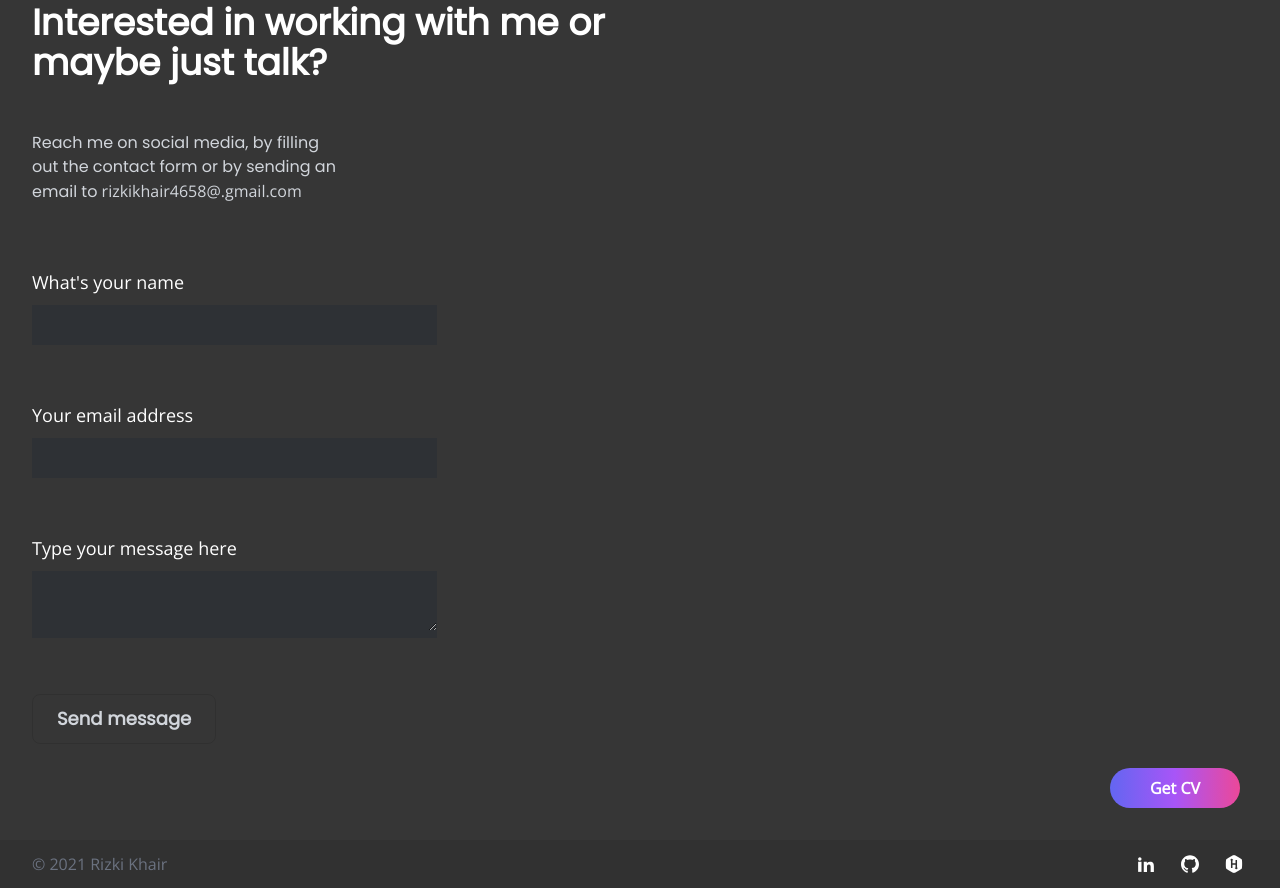
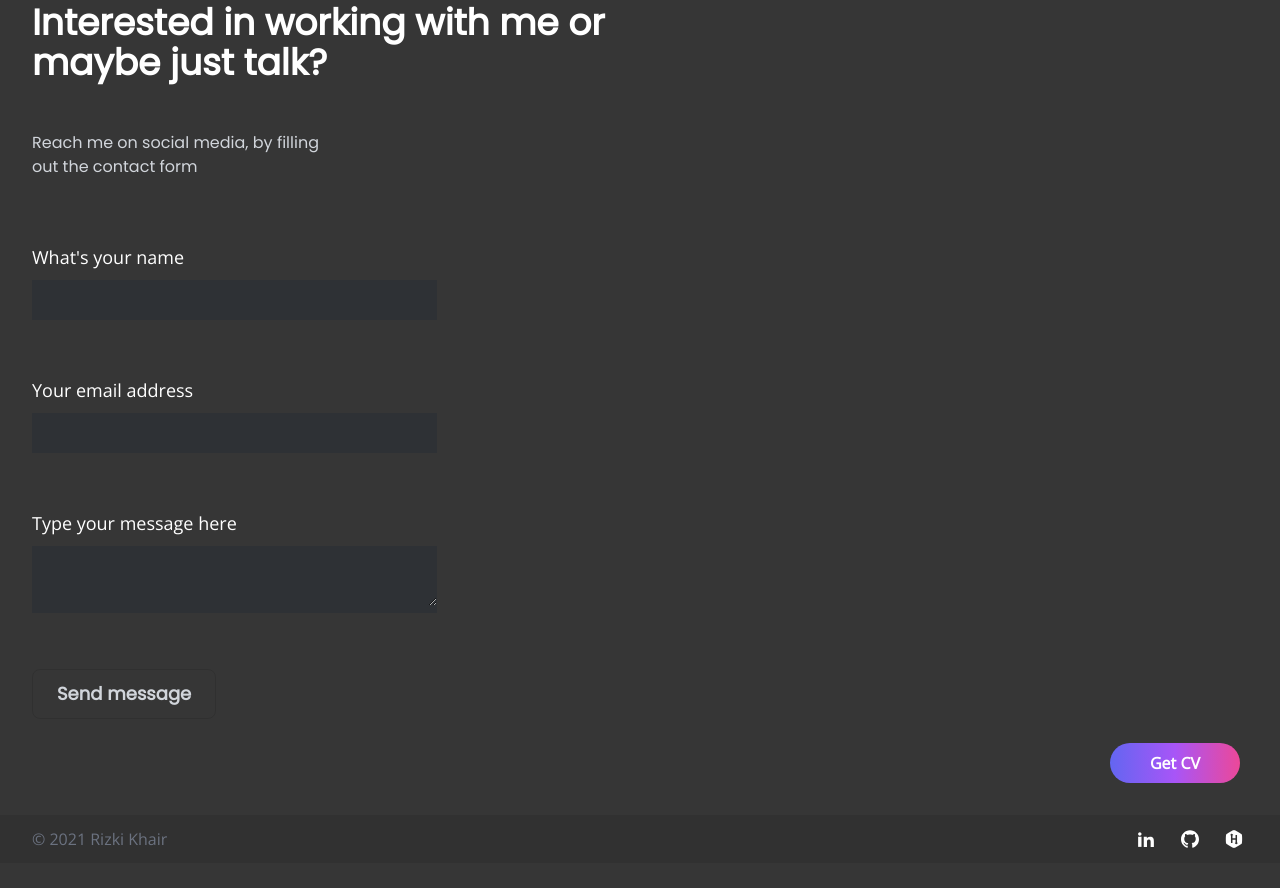
Before and after one commit to rizuki4658/rizkikhairporto, a Next.js app: page / in a window 1280 px wide. Shown: the part 4060-4948 px from the top of the page. After the commit the page ends 4923 px from the top, so only its background shows below. Built offline with nearby package versions, Linux system fonts and the light colour scheme.

Commit message:
Update index.tsx
remove link

```diff
--- a/components/template/contact/index.tsx
+++ b/components/template/contact/index.tsx
@@ -31,12 +31,7 @@ const Contact = () => {
         </SubTitle>
       </div>
       <p className="md:w-1/4 w-2/3 mt-12 font-poppins text-gray-300 content">
-        Reach me on social media, by filling out the contact form or by sending an email to
-        <Link href={`mailto:${user.email}`}>
-          <a className="text-primary-gradient-hover">
-            &nbsp;rizkikhair4658@.gmail.com
-          </a>
-        </Link>
+        Reach me on social media, by filling out the contact form
       </p>
       <div className="md:w-1/3 w-2/3 mt-16 form">
         <Form onSubmit={onSubmit}>
```
